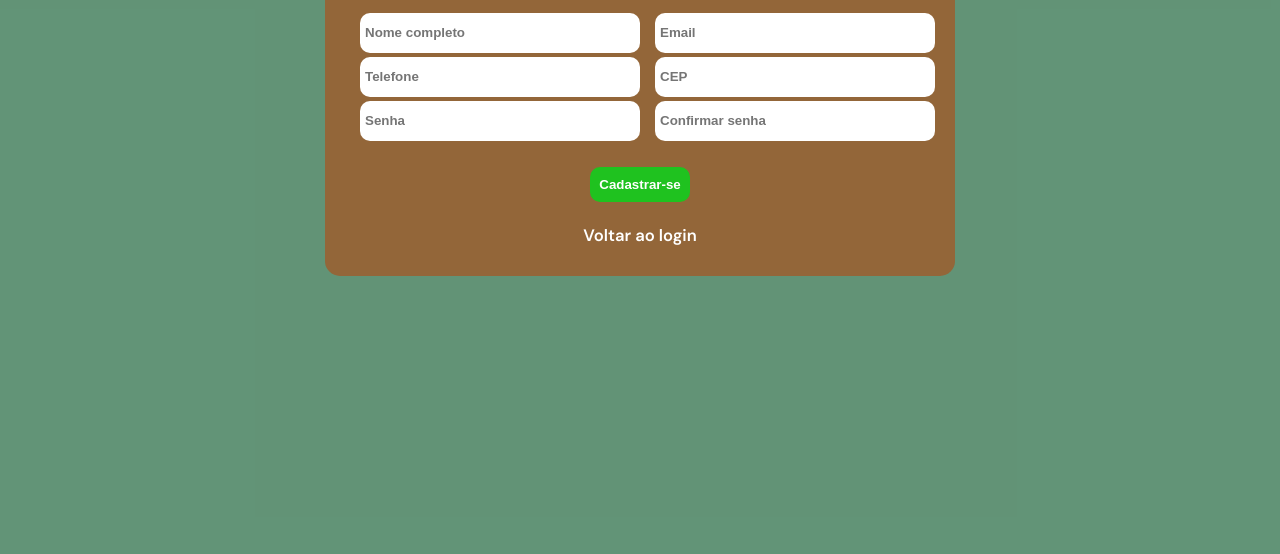
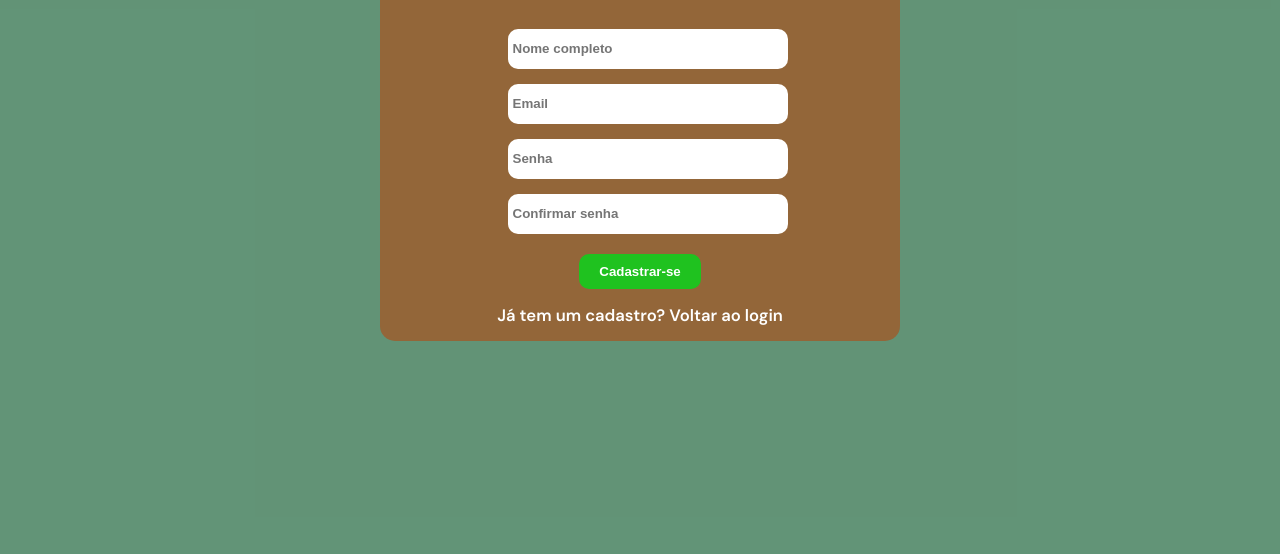
Before and after one commit to c-gouv/proj_sprint2, a plain HTML site: page html/cadastro.html in a window 1280 px wide. Shown: the part 246-800 px from the top of the page. Drawn offline with Linux system fonts and the light colour scheme.

Commit message:
css page cadastro atualizada

```diff
--- a/css/cadastro.css
+++ b/css/cadastro.css
@@ -14,9 +14,8 @@ button{
     border-radius: 10px;
     background-color: rgb(31, 194, 31);
     color: white;
-    height: 35px;
-    width: 100px;
     font-weight: bold;
+    padding: 10px 20px;
 }
 
 button:hover{
@@ -31,9 +30,10 @@ button:hover{
     align-items: center;
     background-color: #936639;
     border-radius: 15px;
-    width: 600px;
+    width: 500px;
     margin: auto;
-    padding: 15px;
+    padding: 10px;
+    text-align: center;
 
 }
 
@@ -42,7 +42,8 @@ button:hover{
     flex-direction: column;
     justify-content: space-around;
     align-items: center;
-
+    margin-top: 20px ;
+    gap: 15px;
 }
 
 .buttons a {
@@ -52,19 +53,23 @@ button:hover{
 
 }
 
+.buttons a:hover{
+    text-decoration: underline;
+    color: #eeeded;
+}
+
 .elementos {
-    margin-bottom: 15px;
+    display: flex;
+    justify-content: center;
+    flex-direction: column;
+    margin-bottom: 5px;
+    align-items: center;
 
 }
 
 .div1{
-    display:flex;
+    display: flex;
+    flex-direction: column;
+    text-align: center;
+    gap: 15px; /*espaço entre todos os elementos*/
 }
-
-.div2{
-    display: flex;
-}
-
-.div3{
-    display: flex;
-}
--- a/html/cadastro.html
+++ b/html/cadastro.html
@@ -4,7 +4,7 @@
 <head>
     <meta charset="UTF-8">
     <meta name="viewport" content="width=device-width, initial-scale=1.0">
-    <title>Fitteya Tech | Nossa História</title>
+    <title>Fitteya Tech | Cadastro</title>
     <link rel="stylesheet" href="../css/header.css">
     <link rel="stylesheet" href="../css/cadastro.css">
     <link rel="shortcut icon" href="../img/logo.svg">
@@ -32,21 +32,15 @@
         </header>
         <div class="container">
             <div class="elementos">
-                <h1>Insira seus dados para se cadastrar:</h1><br><br>
+                <h1>Insira seus dados para se cadastrar:</h1><br>
                 <div class="div1">
                 <input type="text" id="input_nome" placeholder="Nome completo">
-                <input type="text" id="input_email" placeholder="Email"><br><br></div>
+                <input type="text" id="input_email" placeholder="Email">
+                <input type="password" id="input_senha" placeholder="Senha">
+                <input type="password" id="input_confirmar" placeholder="Confirmar senha"></div>
 
-                <div class="div2">
-                <input id="input_telefone" placeholder="Telefone">
-                <input id="input_cep" placeholder="CEP"><br><br></div>
-
-                <div class="div3">
-                <input type="text" id="input_senha" placeholder="Senha">
-                <input type="text" id="input_confirmar" placeholder="Confirmar senha"><br><br><br></div>
-
-                <div class="buttons"><button>Cadastrar-se</button><br>
-                    <a href="login.html" id="login">Voltar ao login
+                <div class="buttons"><button class="botao1" onclick="cadastrar()">Cadastrar-se</button>
+                    <a href="login.html" id="login">Já tem um cadastro? Voltar ao login
                     </a>
                 </div>
 
@@ -58,5 +52,9 @@
 </html>
 
 <script>
-
+function cadastrar(){
+    const nome = input_nome.value
+    alert(`Usuário cadastrado com sucesso! Bem-vindo ${nome}`)
+    window.location.href="login.html"
+}
 </script>
```
Also changed, not shown: html/login.html (+1 -4 lines).
